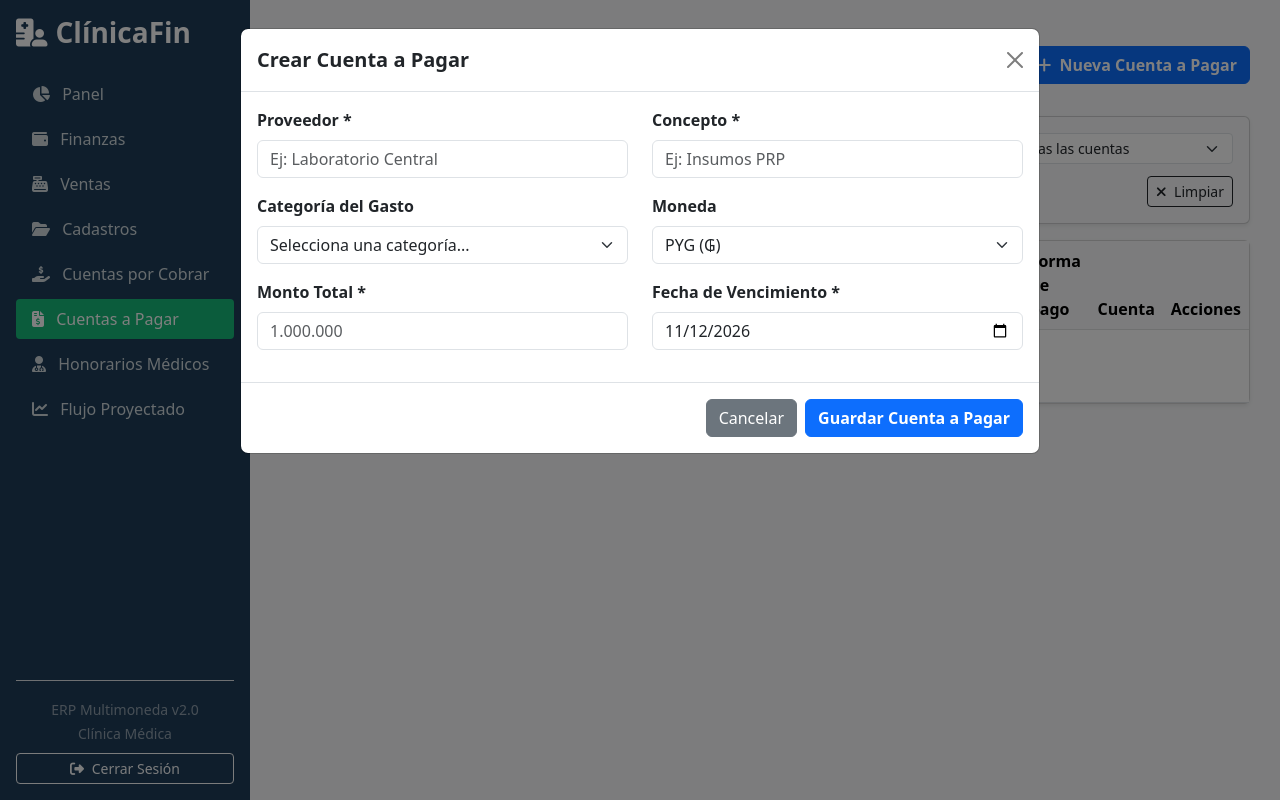
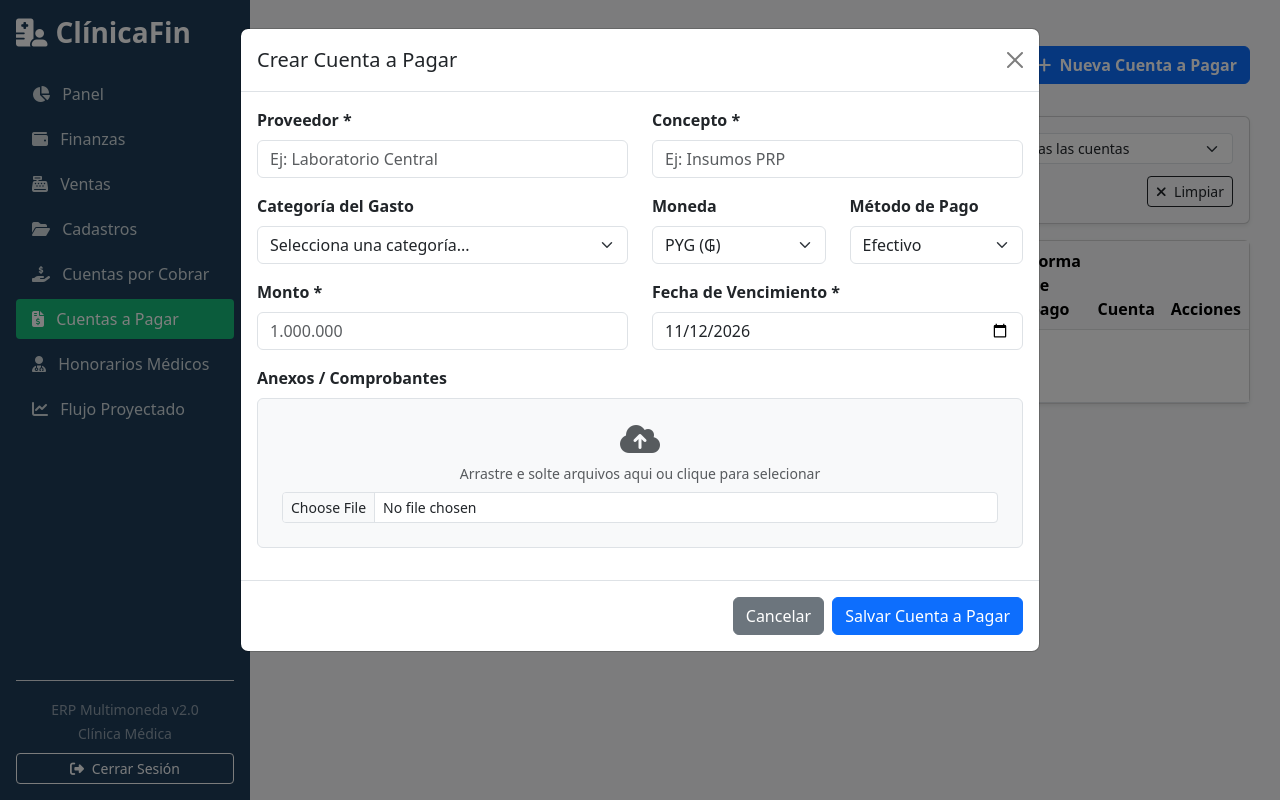
Before and after one commit to patriciafranco-web/finanzas1, a Flask app: page /cuentas-a-pagar in a window 1280 px wide, after a click on "Nueva Cuenta a Pagar". Run offline with Flask 3, Linux system fonts and the light colour scheme; a user stored in the database is signed in.

Commit message:
Update cxp.html

```diff
--- a/app/templates/cxp.html
+++ b/app/templates/cxp.html
@@ -15,7 +15,7 @@
     </div>
 </div>
 
-<!-- Barra de Filtros (Pág. 28: Proveedor, Categoría, Forma de pago, Cuenta, Vencimiento Desde/Hasta) -->
+<!-- Barra de Filtros -->
 <form method="GET" action="{{ url_for('main.cxp_vista') }}" class="card shadow-sm mb-3 p-3 bg-light" id="cxpFilterForm">
     <div class="row g-2 align-items-center">
         <div class="col-md-3">
@@ -38,6 +38,7 @@
                 <option value="Efectivo" {% if selected_metodo == 'Efectivo' %}selected{% endif %}>Efectivo</option>
                 <option value="Transferencia" {% if selected_metodo == 'Transferencia' %}selected{% endif %}>Transferencia</option>
                 <option value="Tarjeta" {% if selected_metodo == 'Tarjeta' %}selected{% endif %}>Tarjeta</option>
+                <option value="Cheque" {% if selected_metodo == 'Cheque' %}selected{% endif %}>Cheque</option>
             </select>
         </div>
         <div class="col-md-3">
@@ -70,7 +71,7 @@
     </div>
 </form>
 
-<!-- Tabla Principal de Cuentas a Pagar (Págs. 27 y 34) -->
+<!-- Tabla Principal de Cuentas a Pagar -->
 <div class="card shadow-sm">
     <div class="card-body p-0 table-responsive">
         <table class="table table-hover mb-0 align-middle">
@@ -181,7 +182,7 @@
                     </td>
                 </tr>
 
-                <!-- Modal Devolver Pago CxP (Pág. 34) -->
+                <!-- Modal Devolver Pago CxP -->
                 <div class="modal fade" id="modalDevolverCxP{{ p.id }}" tabindex="-1">
                     <div class="modal-dialog">
                         <div class="modal-content">
@@ -224,7 +225,7 @@
                     </div>
                 </div>
 
-                <!-- Modal Cancelar CxP (Pág. 34) -->
+                <!-- Modal Cancelar CxP -->
                 <div class="modal fade" id="modalCancelarCxP{{ p.id }}" tabindex="-1">
                     <div class="modal-dialog">
                         <div class="modal-content">
@@ -256,13 +257,13 @@
     </div>
 </div>
 
-<!-- Modal Pagar CxP Multimoneda (Pág. 34) -->
+<!-- Modal Pagar CxP Multimoneda -->
 <div class="modal fade" id="modalPagarCxP" tabindex="-1">
     <div class="modal-dialog modal-lg">
         <div class="modal-content">
             <form id="formPagarCxP" method="POST">
                 <div class="modal-header bg-success text-white">
-                    <h5 class="modal-title fw-bold"><i class="fa-solid fa-money-bill-Wave me-2"></i> Registrar Pago de Cuenta a Pagar</h5>
+                    <h5 class="modal-title fw-bold"><i class="fa-solid fa-money-bill-wave me-2"></i> Registrar Pago de Cuenta a Pagar</h5>
                     <button type="button" class="btn-close btn-close-white" data-bs-dismiss="modal"></button>
                 </div>
                 <div class="modal-body">
@@ -325,13 +326,13 @@
     </div>
 </div>
 
-<!-- Modal Nueva Cuenta a Pagar -->
+<!-- Modal Nueva Cuenta a Pagar (Con Método de Pago y Sección de Anexos / Comprobantes como estaba antes) -->
 <div class="modal fade" id="modalCxP" tabindex="-1">
     <div class="modal-dialog modal-lg">
         <div class="modal-content">
-            <form action="{{ url_for('main.agregar_cxp') }}" method="POST" onsubmit="limpiarFormatoCxP()">
+            <form action="{{ url_for('main.agregar_cxp') }}" method="POST" enctype="multipart/form-data" onsubmit="limpiarFormatoCxP()">
                 <div class="modal-header">
-                    <h5 class="modal-title fw-bold">Crear Cuenta a Pagar</h5>
+                    <h5 class="modal-title">Crear Cuenta a Pagar</h5>
                     <button type="button" class="btn-close" data-bs-dismiss="modal"></button>
                 </div>
                 <div class="modal-body">
@@ -351,24 +352,33 @@
                             <label class="form-label fw-bold">Categoría del Gasto</label>
                             <select class="form-select" name="categoria_id">
                                 <option value="">Selecciona una categoría...</option>
-                                {% for cat in categorias if cat.tipo == 'Salida' %}
+                                {% for cat in categorias %}
                                 <option value="{{ cat.id }}">{{ cat.nombre }}</option>
                                 {% endfor %}
                             </select>
                         </div>
-                        <div class="col-md-6 mb-3">
+                        <div class="col-md-3 mb-3">
                             <label class="form-label fw-bold">Moneda</label>
                             <select class="form-select" name="moneda" required>
                                 <option value="PYG">PYG (₲)</option>
-                                <option value="USD">USD (US$)</option>
+                                <option value="USD">USD ($)</option>
                                 <option value="BRL">BRL (R$)</option>
+                            </select>
+                        </div>
+                        <div class="col-md-3 mb-3">
+                            <label class="form-label fw-bold">Método de Pago</label>
+                            <select class="form-select" name="metodo_pago">
+                                <option value="Efectivo">Efectivo</option>
+                                <option value="Transferencia">Transferencia</option>
+                                <option value="Tarjeta">Tarjeta</option>
+                                <option value="Cheque">Cheque</option>
                             </select>
                         </div>
                     </div>
 
                     <div class="row">
                         <div class="col-md-6 mb-3">
-                            <label class="form-label fw-bold">Monto Total *</label>
+                            <label class="form-label fw-bold">Monto *</label>
                             <input type="text" class="form-control moneda-input" id="inputMontoCxPVisual" required placeholder="1.000.000">
                             <input type="hidden" name="monto" id="inputMontoCxPReal">
                         </div>
@@ -377,10 +387,20 @@
                             <input type="date" class="form-control" name="fecha_vencimiento" value="{{ hoy_str }}" required>
                         </div>
                     </div>
+
+                    <!-- SECCIÓN DE ANEXOS / COMPROBANTES -->
+                    <div class="mb-3">
+                        <label class="form-label fw-bold">Anexos / Comprobantes</label>
+                        <div class="border border-dashed rounded p-4 text-center bg-light">
+                            <i class="fa-solid fa-cloud-arrow-up fa-2x text-muted mb-2"></i>
+                            <p class="mb-1 text-muted small">Arrastre e solte arquivos aqui ou clique para selecionar</p>
+                            <input type="file" class="form-control form-control-sm mt-2" name="archivo_anexo">
+                        </div>
+                    </div>
                 </div>
                 <div class="modal-footer">
                     <button type="button" class="btn btn-secondary" data-bs-dismiss="modal">Cancelar</button>
-                    <button type="submit" class="btn btn-primary fw-bold">Guardar Cuenta a Pagar</button>
+                    <button type="submit" class="btn btn-primary">Salvar Cuenta a Pagar</button>
                 </div>
             </form>
         </div>
```
